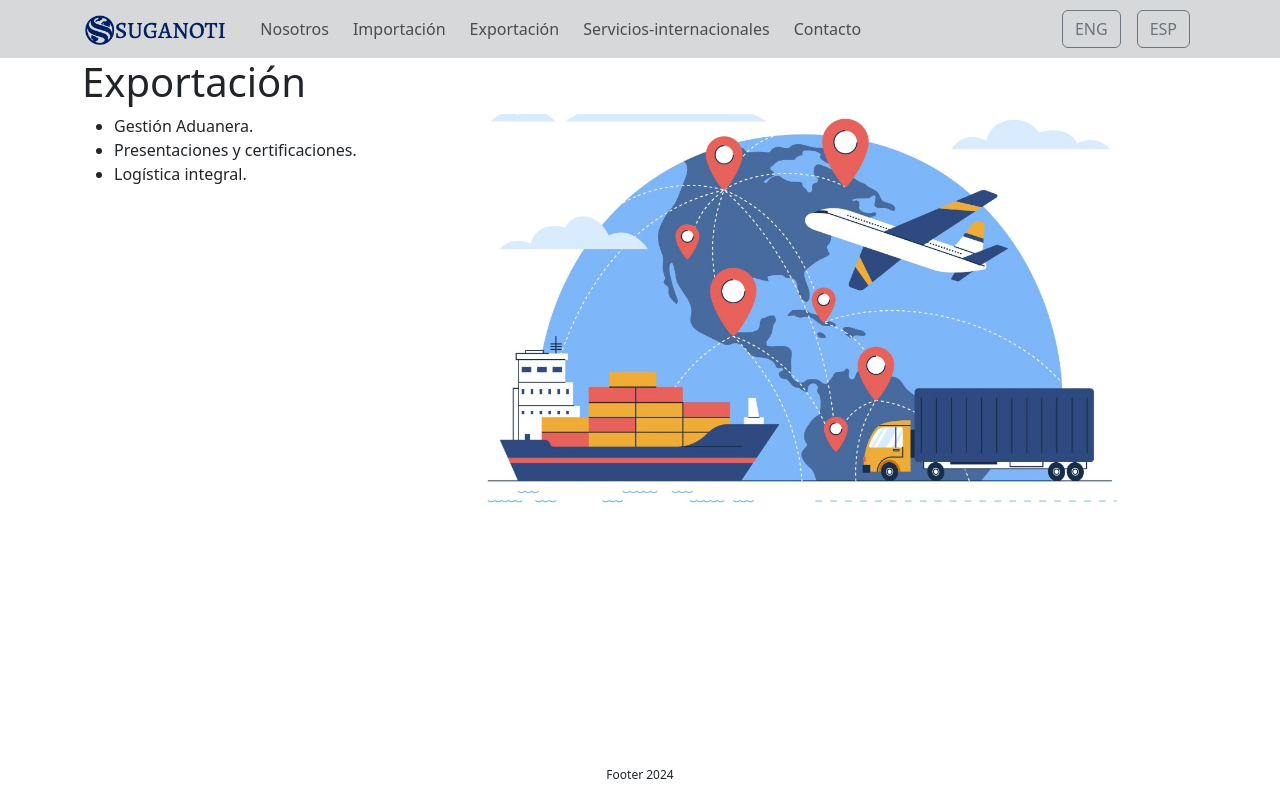
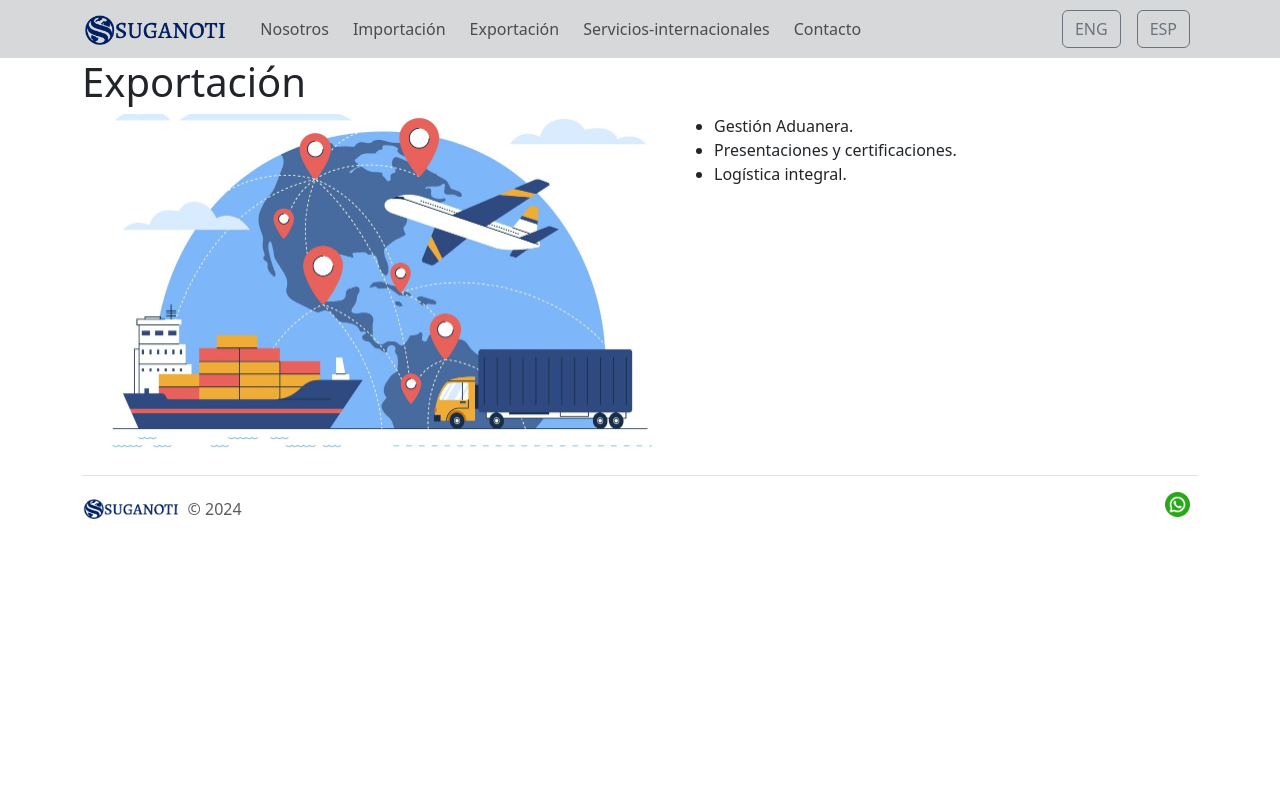
Before and after one commit to Electrocisko/comex, a React (Vite) app in the folder suganoti/: page /exportacion in a window 1280 px wide. Built offline with nearby package versions, Linux system fonts and the light colour scheme.

Commit message:
Trabajando en footer

```diff
--- a/suganoti/src/components/footer/Footer.jsx
+++ b/suganoti/src/components/footer/Footer.jsx
@@ -1,11 +1,38 @@
-import "./footer.css"
+import "./footer.css";
+import { Link } from "react-router-dom";
 
 function Footer() {
   return (
-  <div className="footer-container fixed-bottom d-flex">
-    <p className="footer-text">Footer 2024</p>
-  </div>
-  )
+    <>
+      <div className="container">
+        <footer className="d-flex flex-wrap justify-content-between align-items-center py-3 my-4 border-top">
+          <div className="col-md-4 d-flex align-items-center">
+            <Link
+              to={"/"}
+              className="mb-3 me-2 mb-md-0 text-body-secondary text-decoration-none lh-1"
+            >
+              <img src="./images/isologox.png" alt="Suganoti" height="20" />
+            </Link>
+
+            <span className="mb-3 mb-md-0 text-body-secondary">© 2024 </span>
+          </div>
+
+          <ul className="nav col-md-4 justify-content-end list-unstyled d-flex">
+            <li className="ms-3">
+              <a href="https://api.whatsapp.com/send?phone=05491154115298&text=Hola, Necesito Info. Gracias!">
+                <img
+                  src="./images/whatsapp_3670051.png"
+                  alt="Icono de whatsapp"
+                  style={{ width: "25px" }}
+                  className="me-2 mb-2"
+                />
+              </a>
+            </li>
+          </ul>
+        </footer>
+      </div>
+    </>
+  );
 }
 
-export default Footer
+export default Footer;
--- a/suganoti/src/pages/Export.jsx
+++ b/suganoti/src/pages/Export.jsx
@@ -8,7 +8,11 @@ function Export() {
   return (
     <div className="container">
         <h1>{t("EXPORT_H1")}</h1>
-    <div className="export-img-container">
+
+
+
+        <div className="export-container">
+        <div className="export-img-container">
     <img src="./images/infografia.png" alt="Infografia" className="export-img" />
     </div>
 
@@ -17,6 +21,8 @@ function Export() {
           <li>{t("EXPORT_LI_2")}</li>
           <li>{t("EXPORT_LI_3")}</li>
         </ul>
+        </div>
+
     </div>
 
   )
--- a/suganoti/src/pages/export.css
+++ b/suganoti/src/pages/export.css
@@ -1,9 +1,15 @@
+
+.export-container{
+    display: flex;
+}
+
 .export-img {
-   width: 700px;
-    position: absolute;
-    right: 10%;
+   width: 600px;
     border-radius: 5px;
+
 }
+
+
 
 /* -----Mobil Design ----- */
 
@@ -22,4 +28,9 @@
         align-items: center;
     }
 
+    .export-container{
+        display: flex;
+        flex-direction: column;
+    }
+
 }
```
Also changed, not shown: suganoti/public/images/logo.jpeg (added), suganoti/public/images/whatsapp_3670051.png (added).
